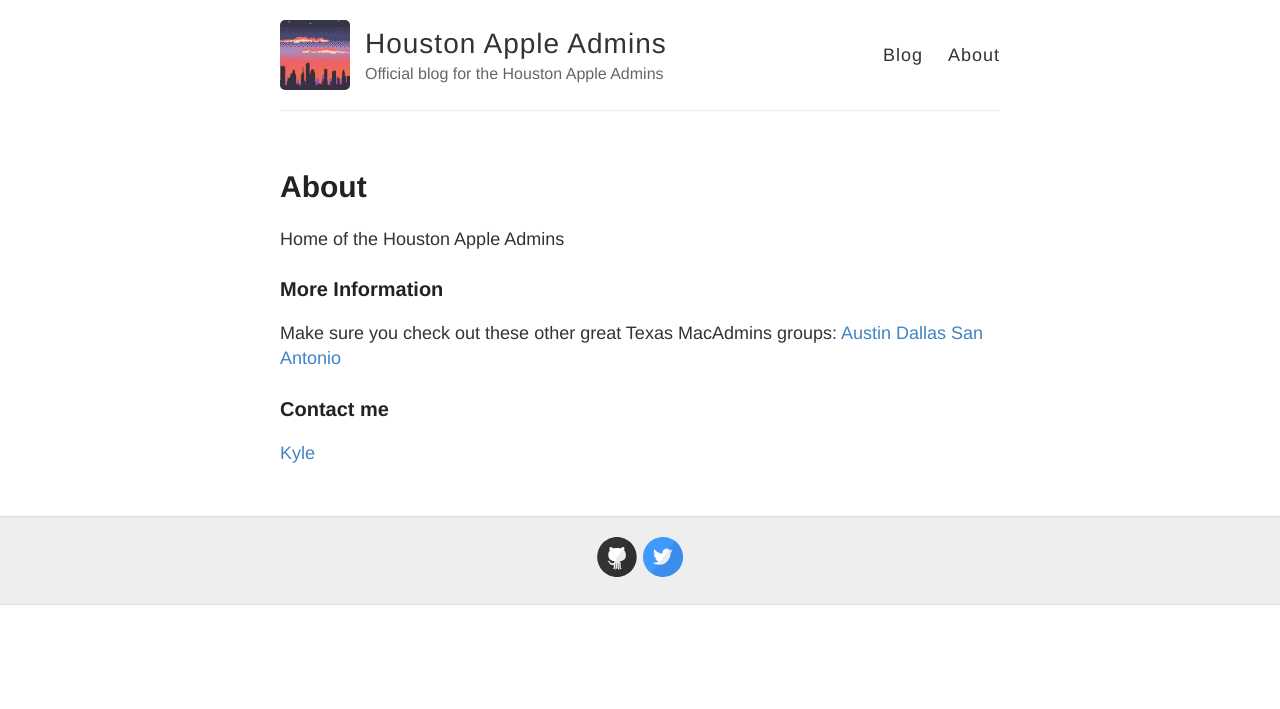
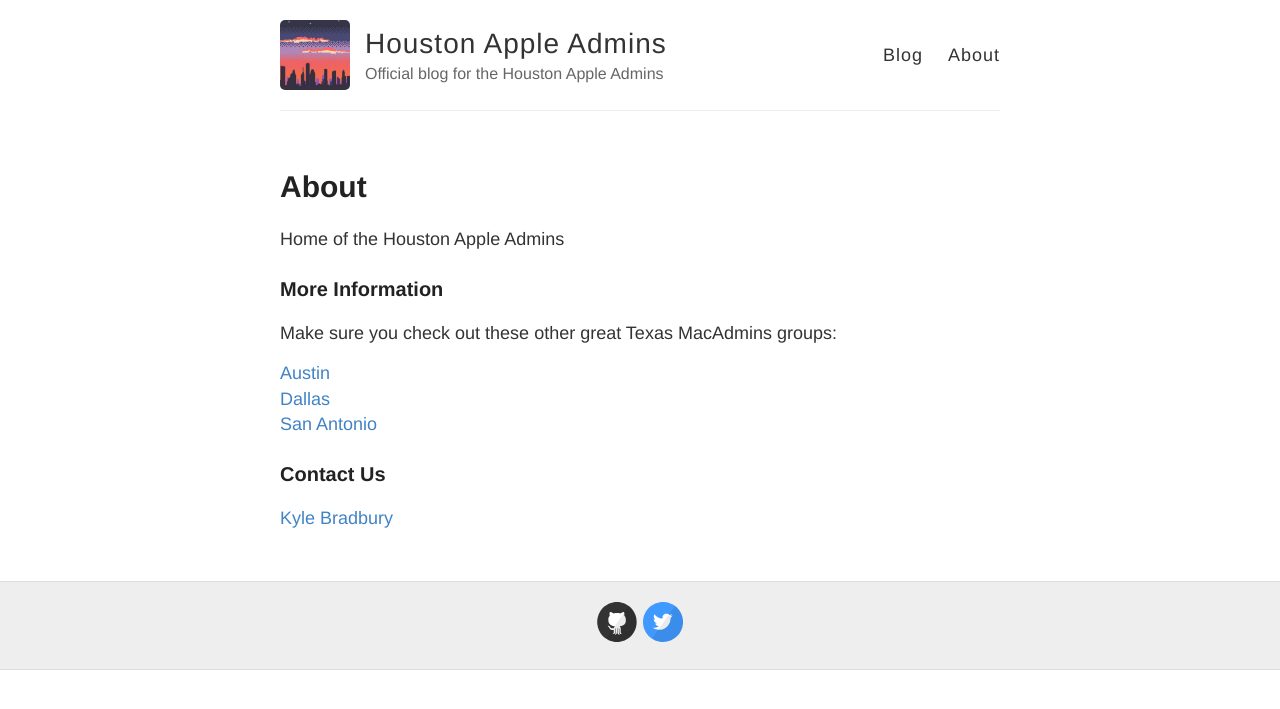
Before and after one commit to houstonappleadmins/houstonappleadmins.github.io, a Jekyll site: the page built from about.md, in a window 1280 px wide. Shown: the top 709 px of the page. Built offline with Jekyll 4.4.1, drawn with Linux system fonts in a browser that asks for light colours.

Commit message:
updated about page

```diff
--- a/about.md
+++ b/about.md
@@ -9,10 +9,11 @@
 ### More Information
 
 Make sure you check out these other great Texas MacAdmins groups:
+
 [Austin](http://austinappleadmins.org)
 [Dallas](http://dallasappleadmins.org)
 [San Antonio](http://samacadmins.com)
 
-### Contact me
+### Contact Us
 
-[Kyle](mailto:kyle@kylebradbury.com)
+[Kyle Bradbury](mailto:kyle@kylebradbury.com)
```
